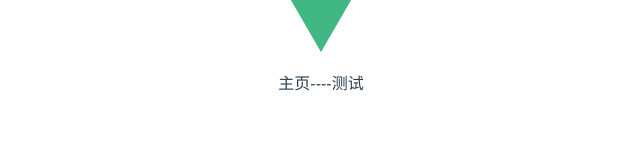
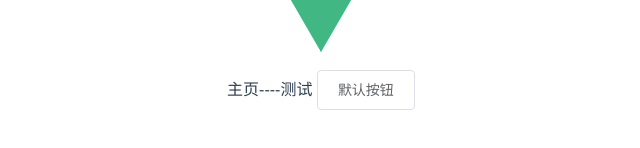
Before and after one commit to 1220x/vue-front-test, a Vue app: page /#/home in a window 1280 px wide. Shown: the part 194-342 px from the top of the page, without its empty margins (319-959 px from the left). Built offline with nearby package versions, Linux system fonts and the light colour scheme.

Commit message:
引入element-ui

```diff
--- a/package.json
+++ b/package.json
@@ -10,6 +10,7 @@
     "build": "node build/build.js"
   },
   "dependencies": {
+    "element-ui": "^2.14.1",
     "vue": "^2.5.2",
     "vue-router": "^3.0.1"
   },
--- a/src/main.js
+++ b/src/main.js
@@ -3,8 +3,12 @@
 import Vue from 'vue'
 import App from './App'
 import router from './router'
+import ElementUi from 'element-ui'
+import 'element-ui/lib/theme-chalk/index.css'
 
 Vue.config.productionTip = false
+
+Vue.use(ElementUi)
 
 /* eslint-disable no-new */
 new Vue({
--- a/src/views/home.vue
+++ b/src/views/home.vue
@@ -1,6 +1,7 @@
 <template>
     <div>
         {{ test }}
+        <el-button>默认按钮</el-button>
     </div>
 </template>
 
```
Also changed, not shown: 1 other file (tests, documents, lock files or other folders).
